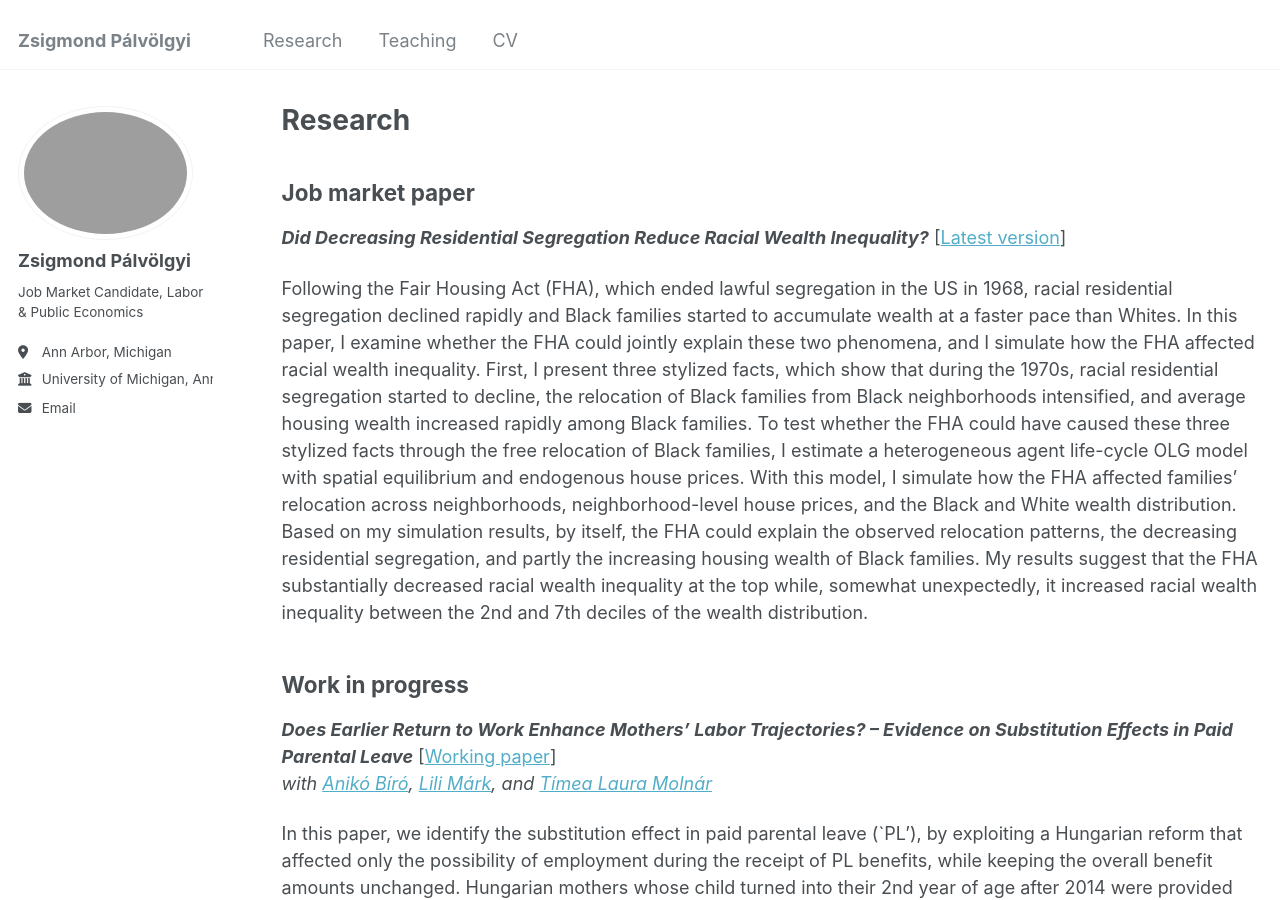
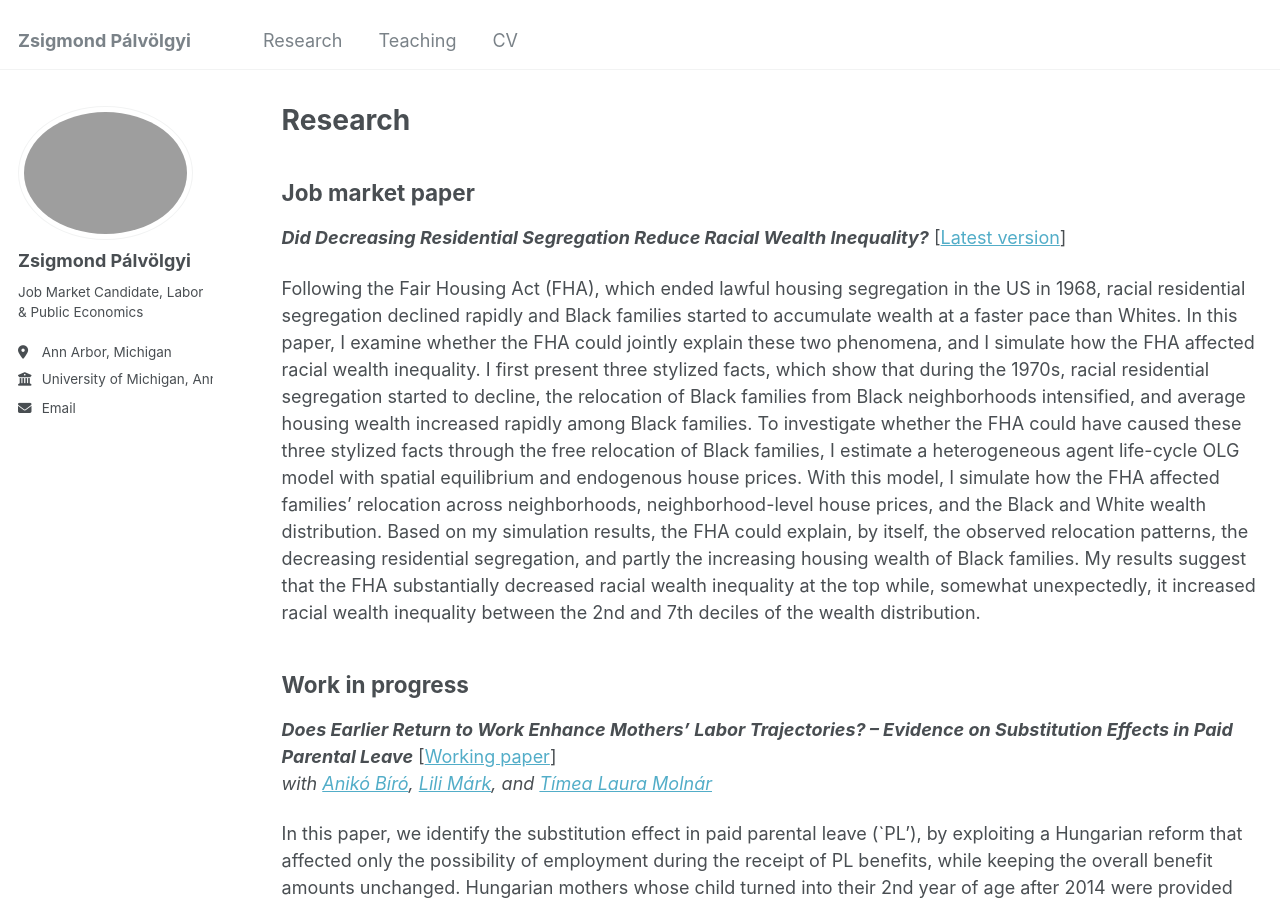
Before and after one commit to zsigmond-palvolgyi/zsigmond-palvolgyi.github.io, a Jekyll site: the page built from _pages/reasearch.md, in a window 1280 px wide and 900 px high. Built offline with Jekyll 4.4.1, drawn with Linux system fonts in a browser that asks for light colours.

Commit message:
change abstract

```diff
--- a/_pages/reasearch.md
+++ b/_pages/reasearch.md
@@ -9,7 +9,7 @@ author_profile: true
 
 ***Did Decreasing Residential Segregation Reduce Racial Wealth Inequality?*** [[Latest version][jmp]]<br>
 
-Following the Fair Housing Act (FHA), which ended lawful segregation in the US in 1968, racial residential segregation declined rapidly and Black families started to accumulate wealth at a faster pace than Whites. In this paper, I examine whether the FHA could jointly explain these two phenomena, and I simulate how the FHA affected racial wealth inequality. First, I present three stylized facts, which show that during the 1970s, racial residential segregation started to decline, the relocation of Black families from Black neighborhoods intensified, and average housing wealth increased rapidly among Black families. To test whether the FHA could have caused these three stylized facts through the free relocation of Black families, I estimate a heterogeneous agent life-cycle OLG model with spatial equilibrium and endogenous house prices. With this model, I simulate how the FHA affected families' relocation across neighborhoods, neighborhood-level house prices, and the Black and White wealth distribution. Based on my simulation results, by itself, the FHA could explain the observed relocation patterns, the decreasing residential segregation, and partly the increasing housing wealth of Black families. My results suggest that the FHA substantially decreased racial wealth inequality at the top while, somewhat unexpectedly, it increased racial wealth inequality between the 2nd and 7th deciles of the wealth distribution.
+Following the Fair Housing Act (FHA), which ended lawful housing segregation in the US in 1968, racial residential segregation declined rapidly and Black families started to accumulate wealth at a faster pace than Whites. In this paper, I examine whether the FHA could jointly explain these two phenomena, and I simulate how the FHA affected racial wealth inequality. I first present three stylized facts, which show that during the 1970s, racial residential segregation started to decline, the relocation of Black families from Black neighborhoods intensified, and average housing wealth increased rapidly among Black families. To investigate whether the FHA could have caused these three stylized facts through the free relocation of Black families, I estimate a heterogeneous agent life-cycle OLG model with spatial equilibrium and endogenous house prices. With this model, I simulate how the FHA affected families' relocation across neighborhoods, neighborhood-level house prices, and the Black and White wealth distribution. Based on my simulation results, the FHA could explain, by itself, the observed relocation patterns, the decreasing residential segregation, and partly the increasing housing wealth of Black families. My results suggest that the FHA substantially decreased racial wealth inequality at the top while, somewhat unexpectedly, it increased racial wealth inequality between the 2nd and 7th deciles of the wealth distribution.
 
 ## Work in progress
 
```
